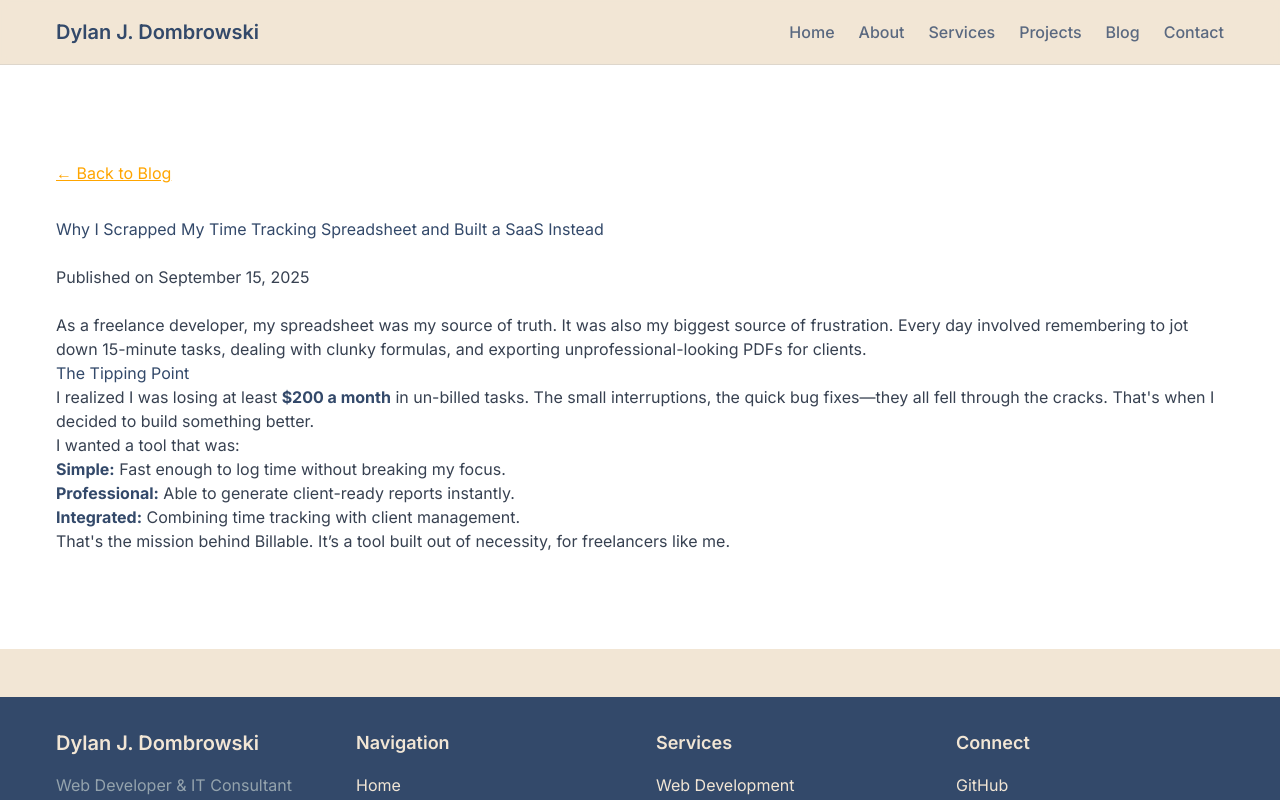
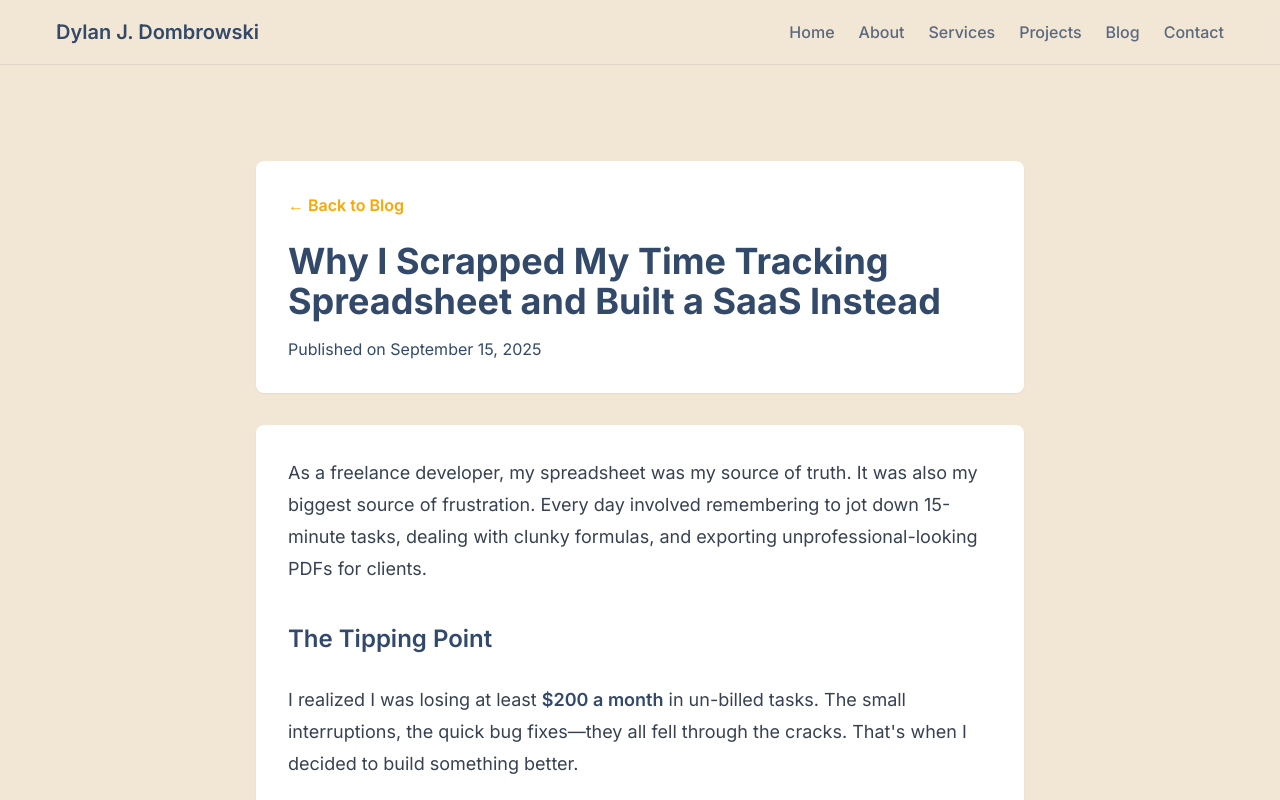
Before and after one commit to DylanJDombrowski/djd.next, a Next.js app: page /blog/why-i-built-billable in a window 1280 px wide. Shown: the top 800 px of the page. Built offline with nearby package versions, Linux system fonts and the light colour scheme; no server answers.

Commit message:
changes to blog styles

```diff
--- a/package.json
+++ b/package.json
@@ -25,6 +25,7 @@
   "devDependencies": {
     "@eslint/eslintrc": "^3",
     "@tailwindcss/postcss": "^4",
+    "@tailwindcss/typography": "^0.5.16",
     "@types/node": "^20",
     "@types/nodemailer": "^6.4.17",
     "@types/react": "^19",
--- a/src/app/(site)/blog/[slug]/page.tsx
+++ b/src/app/(site)/blog/[slug]/page.tsx
@@ -38,18 +38,23 @@ export default async function BlogPostPage({
   }
 
   return (
-    <div className="py-16 md:py-24 bg-white">
+    <div className="bg-gray-50/50">
+      <div className="py-16 md:py-24">
         <div className="container mx-auto px-4">
-        <article className="prose prose-lg max-w-3xl mx-auto">
-          <div className="mb-8">
+          <article className="max-w-3xl mx-auto">
+            {/* Post Header */}
+            <div className="bg-white p-8 rounded-lg shadow-sm mb-8">
+              <div className="mb-6">
                 <Link
                   href="/blog"
-              className="text-orange hover:text-orange/80 transition-colors"
+                  className="text-orange hover:text-orange/80 transition-colors font-semibold"
                 >
                   ← Back to Blog
                 </Link>
               </div>
-          <h1 className="text-navy">{post.frontmatter.title}</h1>
+              <h1 className="text-3xl md:text-4xl font-bold text-navy mb-4">
+                {post.frontmatter.title}
+              </h1>
               <p className="text-gray-500">
                 Published on{" "}
                 {new Date(post.frontmatter.publishedAt).toLocaleDateString(
@@ -61,12 +66,15 @@ export default async function BlogPostPage({
                   }
                 )}
               </p>
+            </div>
 
-          <div className="mt-8">
+            {/* Post Content */}
+            <div className="bg-white p-8 rounded-lg shadow-sm prose prose-lg max-w-none">
               <MDXRemote source={post.content} />
             </div>
           </article>
         </div>
       </div>
+    </div>
   );
 }
--- a/tailwind.config.js
+++ b/tailwind.config.js
@@ -1,5 +1,7 @@
+import typography from "@tailwindcss/typography";
+
 /** @type {import('tailwindcss').Config} */
-module.exports = {
+const config = {
   content: [
     "./src/app/**/*.{js,ts,jsx,tsx}",
     "./src/components/**/*.{js,ts,jsx,tsx}",
@@ -14,5 +16,7 @@ module.exports = {
       },
     },
   },
-  plugins: [],
+  plugins: [typography],
 };
+
+export default config;
```
Also changed, not shown: 1 other file (tests, documents, lock files or other folders). Lines whose indentation alone changed are shown as unchanged.
